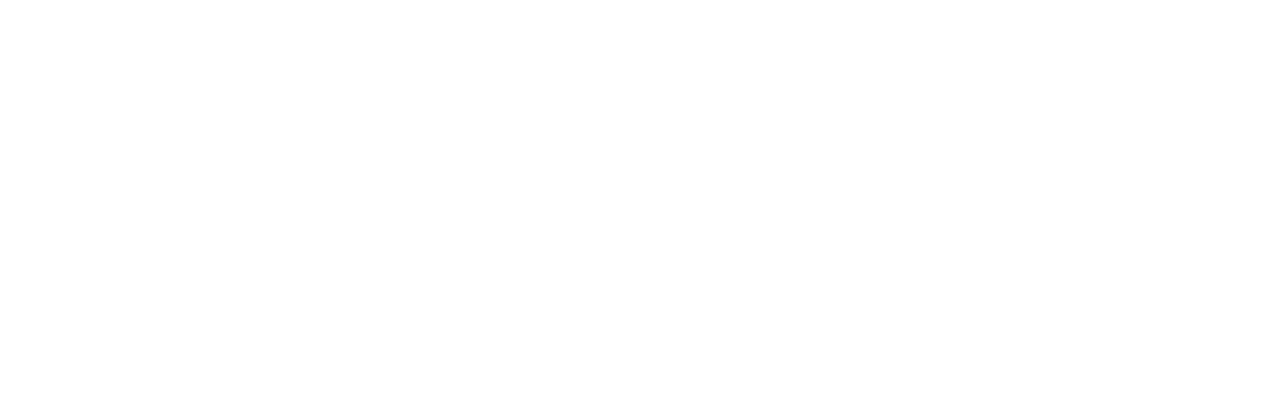
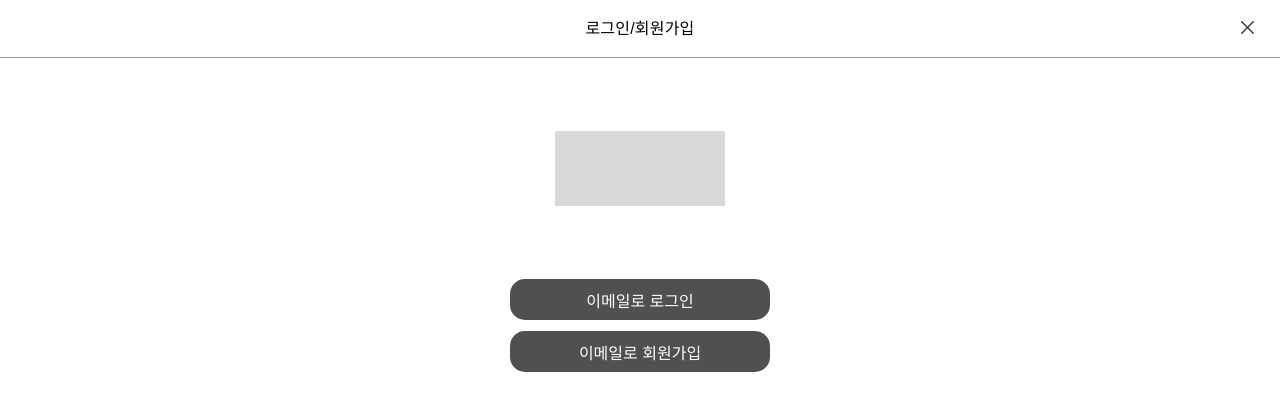
Before and after one commit to Wo-oJin/Ari, a React (Create React App) app in the folder frontend/: page /loginOwner in a window 1280 px wide. Before the commit this address had no page. Shown: the top 410 px of the page. Built offline with nearby package versions, Linux system fonts and the light colour scheme; a web font is replaced by a local one; what recoil-persist would draw is missing.

Commit message:
Refactor: 사장님 store -> owner 경로와 파일명 변경

```diff
--- a/frontend/src/App.js
+++ b/frontend/src/App.js
@@ -4,9 +4,9 @@
 import LoginRegister from "./components/LoginRegister";
 import Login from "./pages/Login";
 import LoginUser from "./pages/LoginUser";
-import LoginStore from "./pages/LoginStore";
+import LoginOwner from "./pages/LoginOwner";
 import SignupUser from "./pages/SignupUser";
-import SignupStore from "./pages/SignupStore";
+import SignupOwner from "./pages/SignupOwner";
 import { RecoilRoot } from "recoil";
 function App() {
   return (
@@ -17,9 +17,9 @@
           <Route path="/loginRegister" element={<LoginRegister />}></Route>
           <Route path="/login" element={<Login />} />
           <Route path="/loginUser" element={<LoginUser />} />
-          <Route path="/loginStore" element={<LoginStore />} />
+          <Route path="/loginOwner" element={<LoginOwner />} />
           <Route path="/signupUser" element={<SignupUser />} />
-          <Route path="/signupStore" element={<SignupStore />} />
+          <Route path="/signupOwner" element={<SignupOwner />} />
         </Routes>
       </BrowserRouter>
     </RecoilRoot>
--- a/frontend/src/components/LoginRegister.js
+++ b/frontend/src/components/LoginRegister.js
@@ -22,7 +22,7 @@
             <span>제휴 정보를 나누고</span>
             <span>실시간 제휴 현황까지 확인해보세요!</span>
           </div>
-          <Link to="/loginStore">
+          <Link to="/loginOwner">
             <button style={marginTop}>사장님 로그인/회원가입</button>
           </Link>
 
--- /dev/null
+++ b/frontend/src/pages/LoginOwner.css
@@ -0,0 +1,6 @@
+.logoContainer {
+  width: 170px;
+  height: 75px;
+  background: #D9D9D9;
+  margin: 100px auto;
+}
--- a/frontend/src/pages/LoginStore.js
+++ b/frontend/src/pages/LoginOwner.js
@@ -2,13 +2,7 @@
 import { Link } from "react-router-dom";
 import MainButton from '../components/common/Mainbutton';
 import styled from 'styled-components';
-
-const LogoContainer = styled.div`
-    width: 170px;
-    height: 75px;
-    background: #D9D9D9;
-    margin: 100px auto;
-`;
+import Header from '../components/Header';
 
 const ButtonContainer = styled.div`
     display: flex;
@@ -19,7 +13,8 @@
 const LoginStore = () => {
     return (
         <>
-            <LogoContainer></LogoContainer>
+            <Header text="로그인/회원가입" link="/loginRegister"></Header>
+            <div className="logoContainer"LogoContainer></div>
             <ButtonContainer>
                 <Link to="/login">
                     <MainButton
@@ -29,7 +24,7 @@
                         text="이메일로 로그인"
                     />
                 </Link>
-                <Link to="/signupStore">
+                <Link to="/signupOwner">
                     <MainButton
                         radius="15px"
                         color="#FFFFFF"
```
Also changed, not shown: frontend/src/pages/SignupOwner.js (renamed from frontend/src/pages/SignupStore.js).
